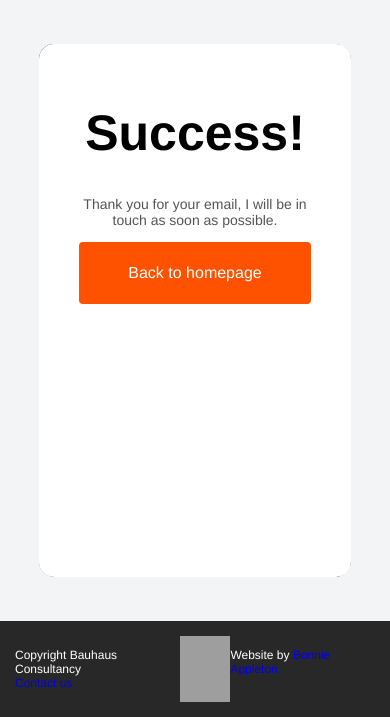
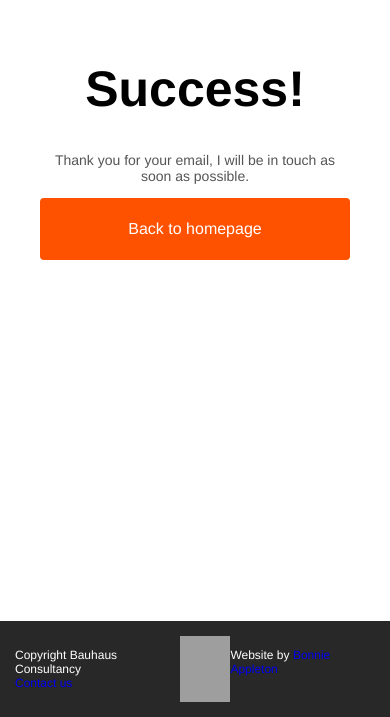
Before and after one commit to bonnieappleton/bauhaus, a Django app: template home/templates/home/contact-success.html in a window 390 px wide. Shown: the part 127-844 px from the top of the page. Run offline with Django 3.2, Linux system fonts and the light colour scheme; the template is opened without the code that fills it, so the values that code supplies are empty; grey boxes are pictures that could not be loaded.

Commit message:
Styling for contact pages on mobile

```diff
--- a/home/static/css/global.css
+++ b/home/static/css/global.css
@@ -314,8 +314,14 @@
   background: url("../img/welding.jpg") no-repeat top;
   background-size: cover;
   width: 80%;
-  margin: 44px;
+  margin: 60px;
   border-radius: 15px 16px 16px 15px;
+}
+@media only screen and (max-width: 420px) {
+  .contact-section {
+    width: 100%;
+    margin: 0;
+  }
 }
 
 .contact-form {
@@ -348,5 +354,10 @@
     align-self: stretch;
   }
 }
+@media only screen and (max-width: 420px) {
+  .contact-form {
+    border-radius: 0;
+  }
+}
 
 /*# sourceMappingURL=global.css.map */
--- a/home/static/sass/contact.scss
+++ b/home/static/sass/contact.scss
@@ -20,8 +20,13 @@
   background: url('../img/welding.jpg') no-repeat top;
   background-size: cover;
   width: 80%;
-  margin: 44px;
+  margin: $side-gutter;
   border-radius: $border-radius $border-radius-second $border-radius-second $border-radius;
+
+  @media only screen and (max-width: $break-small-phone) {
+    width: 100%;
+    margin: 0;
+  }
 }
 
 .contact-form {
@@ -57,4 +62,8 @@
     border-radius: $border-radius;
     align-self: stretch;
   }
+
+  @media only screen and (max-width: $break-small-phone) {
+    border-radius: 0;
+  }
 }
```
Also changed, not shown: 1 other file.
